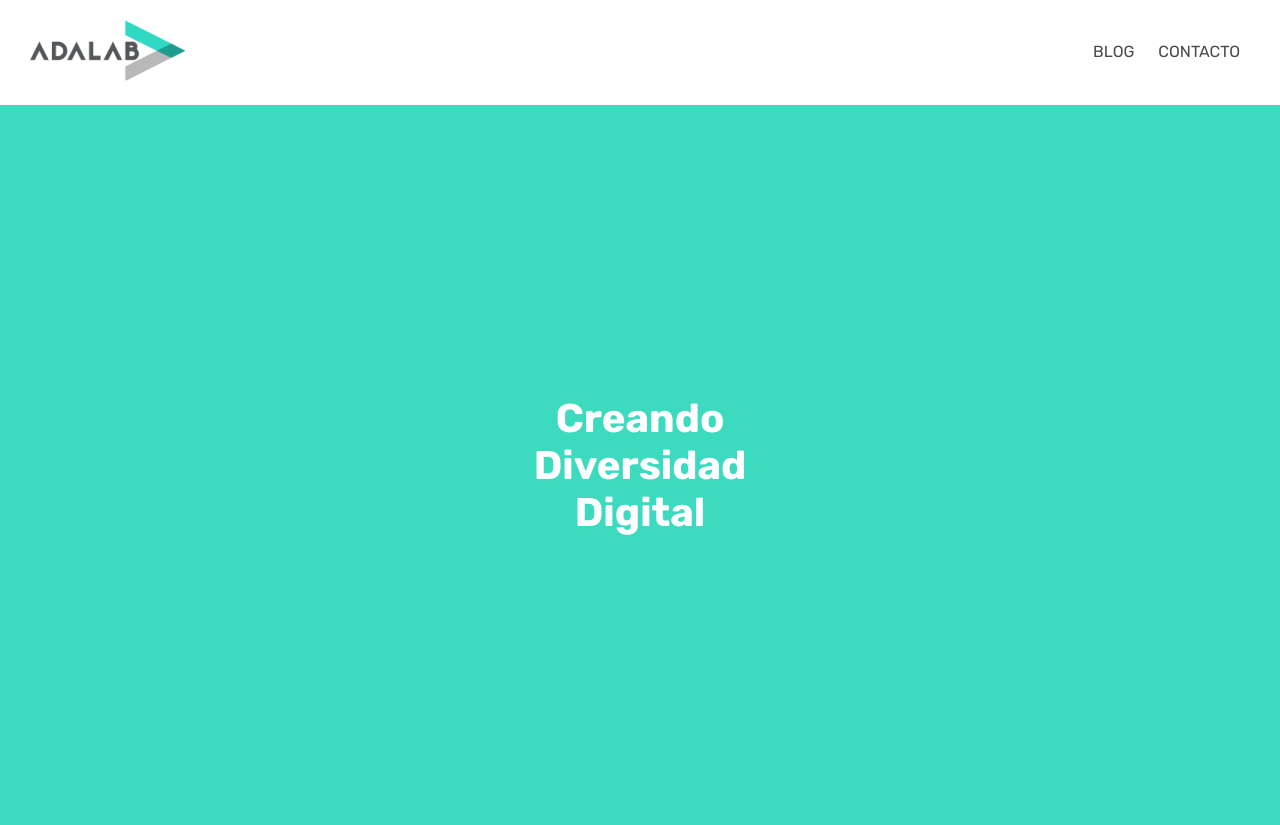
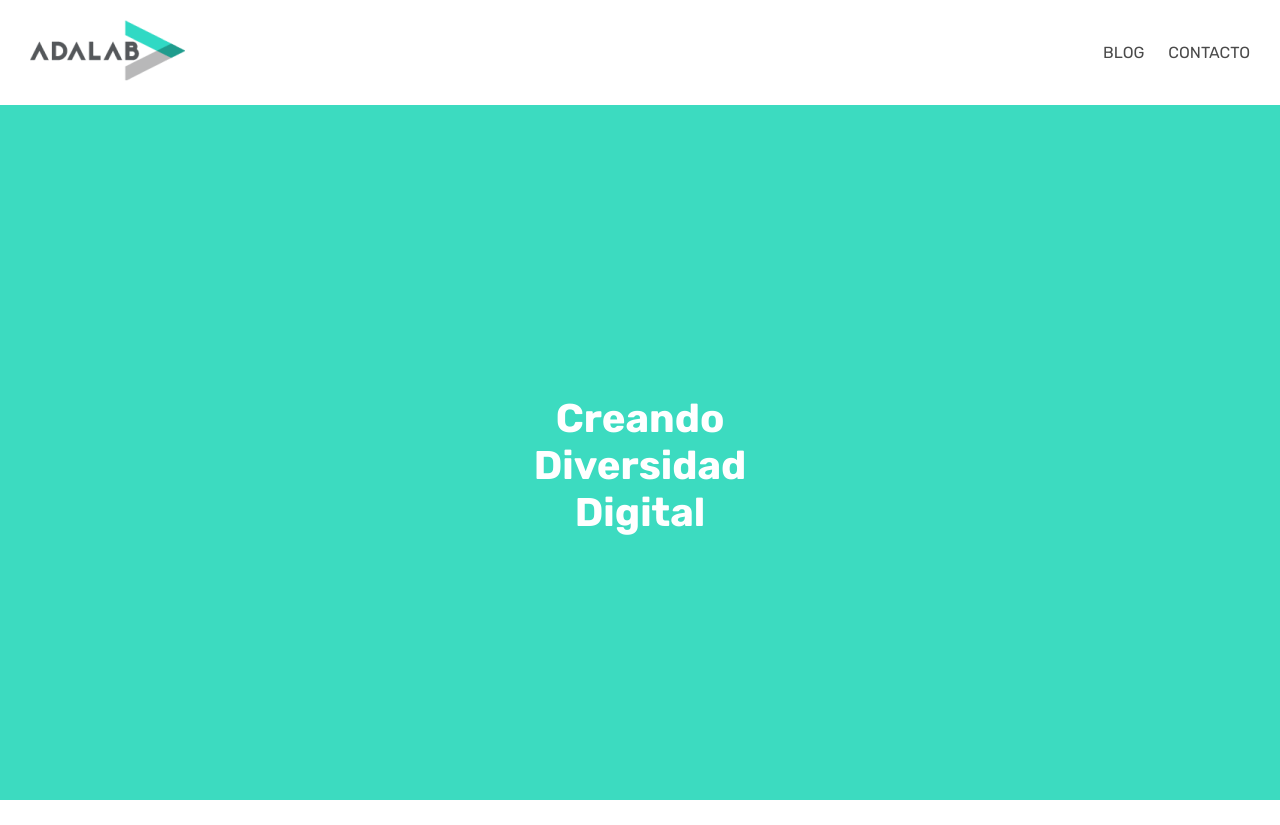
Before and after one commit to Adalab/modulo-1-evaluacion-intermedia-rocioflo, a plain HTML site: page index.html in a window 1280 px wide. After the commit the page ends 800 px from the top, so only its background shows below. Drawn offline with Linux system fonts and the light colour scheme.

Commit message:
Detallitos y ajustes

```diff
--- a/styles/main.css
+++ b/styles/main.css
@@ -6,6 +6,12 @@
 
 :root {
     font-family: 'Rubik', sans-serif;
+}
+
+html, body {
+    margin: 0;
+    height: 100%;
+    overflow: hidden;
 }
 
 .header {
@@ -59,16 +65,15 @@ margin: auto 10px;
         flex-direction: row;
         justify-content: space-between;
         margin-top: 0;
-        padding: 20px 30px;
+        padding: 20px 20px 20px 30px;
     }
 
     .header .menu {
-       margin: none;
+       margin: 0px;
     }
 
     .header .link {
         font-size: 16px;
-        margin: none;
     }
 
     .main .text {
```
